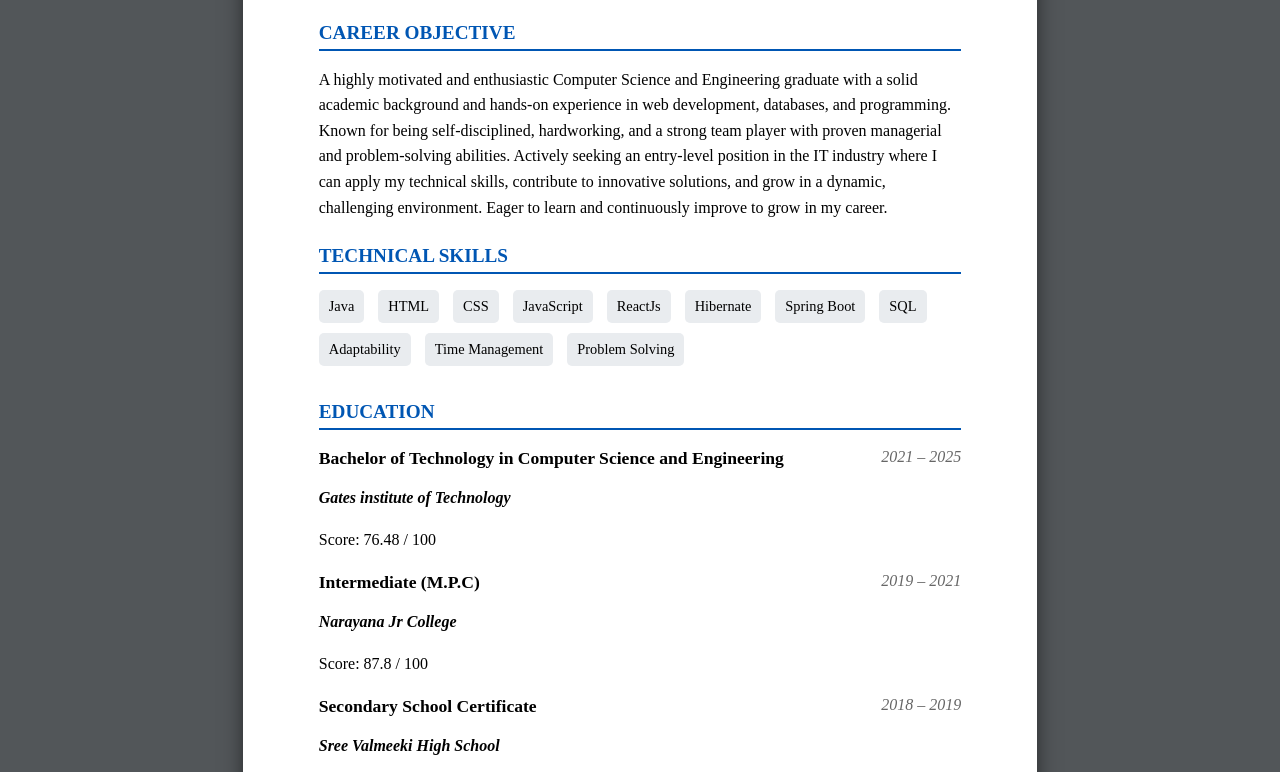
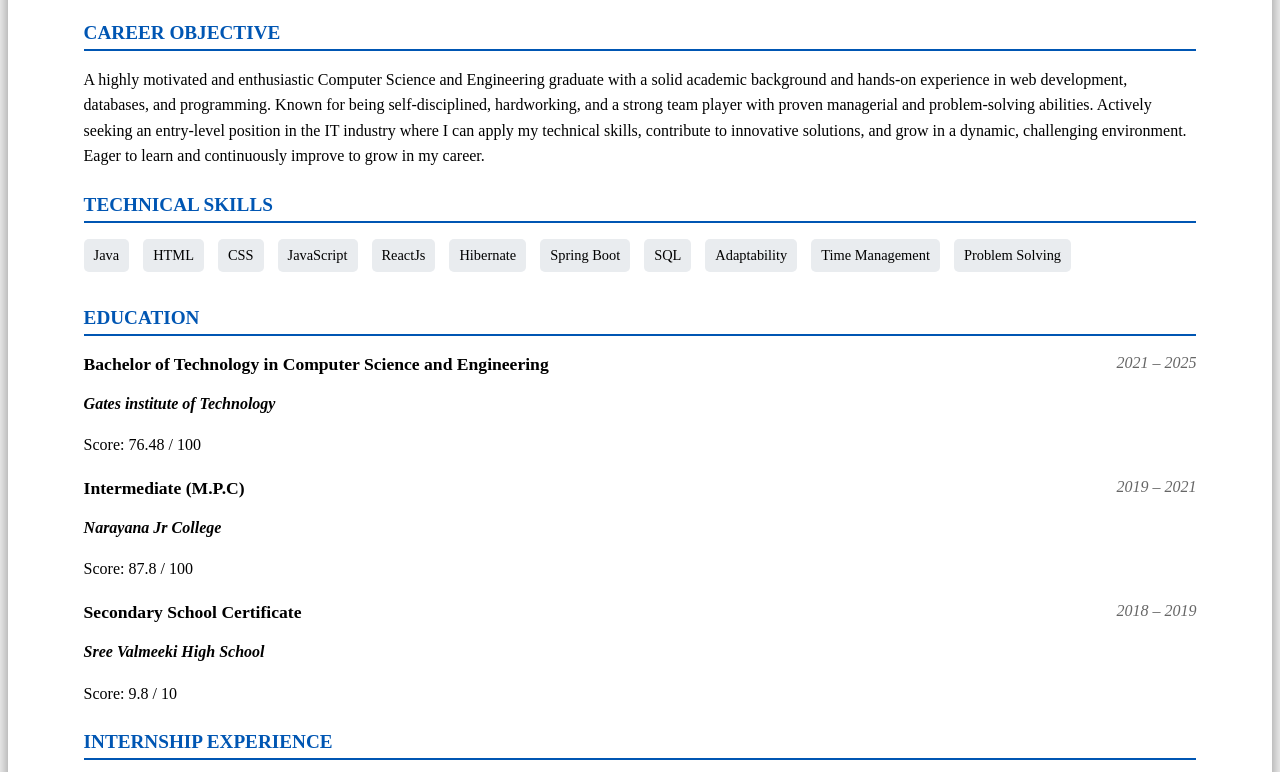
Before and after one commit to inan0215/Resume, a plain HTML site: page index.html in a window 1280 px wide. Shown: the part 135-907 px from the top of the page. Drawn offline with Linux system fonts and the light colour scheme.

Commit message:
Update index.html

```diff
--- a/index.html
+++ b/index.html
@@ -5,20 +5,8 @@
     <meta name="viewport" content="width=device-width, initial-scale=1.0">
     <title>Vooturi Yuvaraju Reddy - Resume</title>
     <style>
-        /* A4 Paper Simulation Styles */
-        body {
-            /* Set a background color to see the A4 page effect */
-            background-color: #525659;
-            margin: 0;
-            padding: 0;
-            display: flex;
-            justify-content: center;
-        }
 
         .container {
-            /* A4 Dimensions */
-            width: 21cm;
-            min-height: 29.7cm;
 
             /* Visual Styling */
             background: #fff;
```
